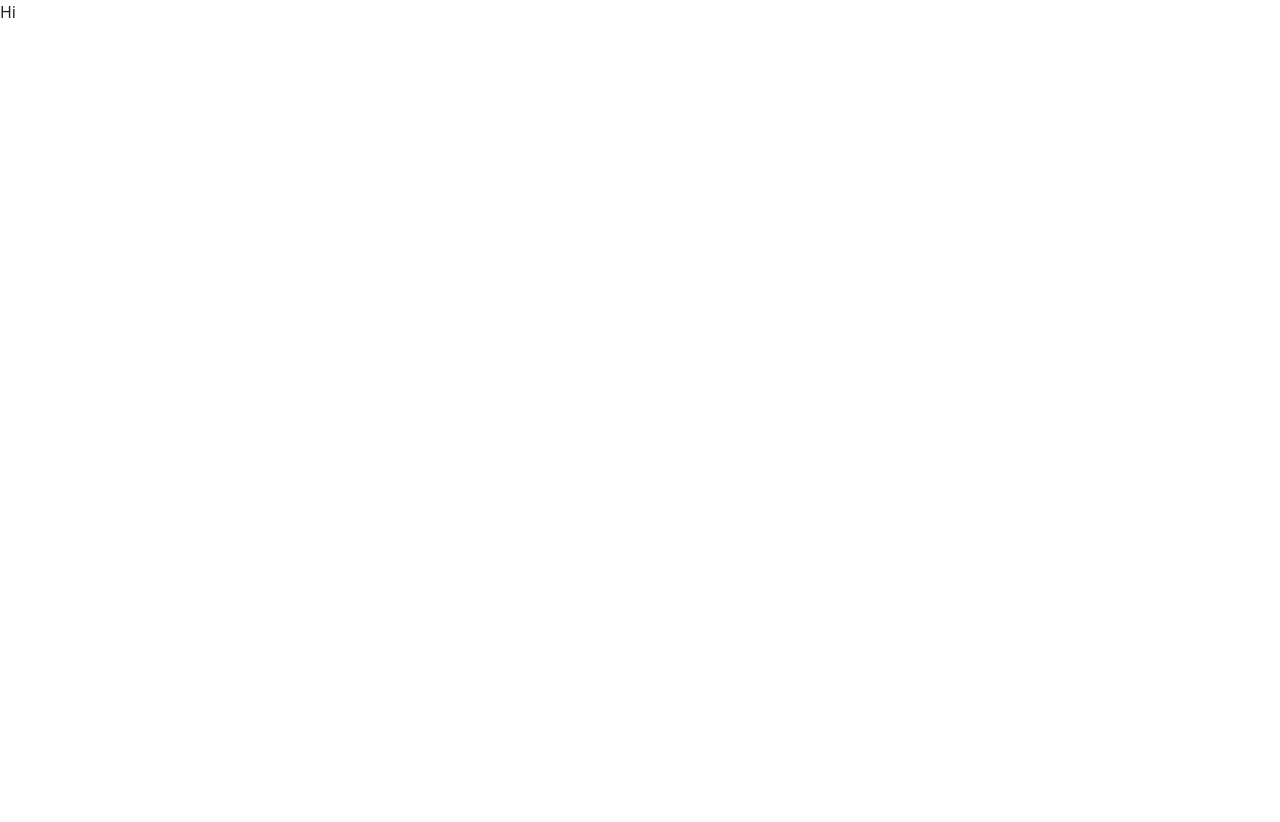
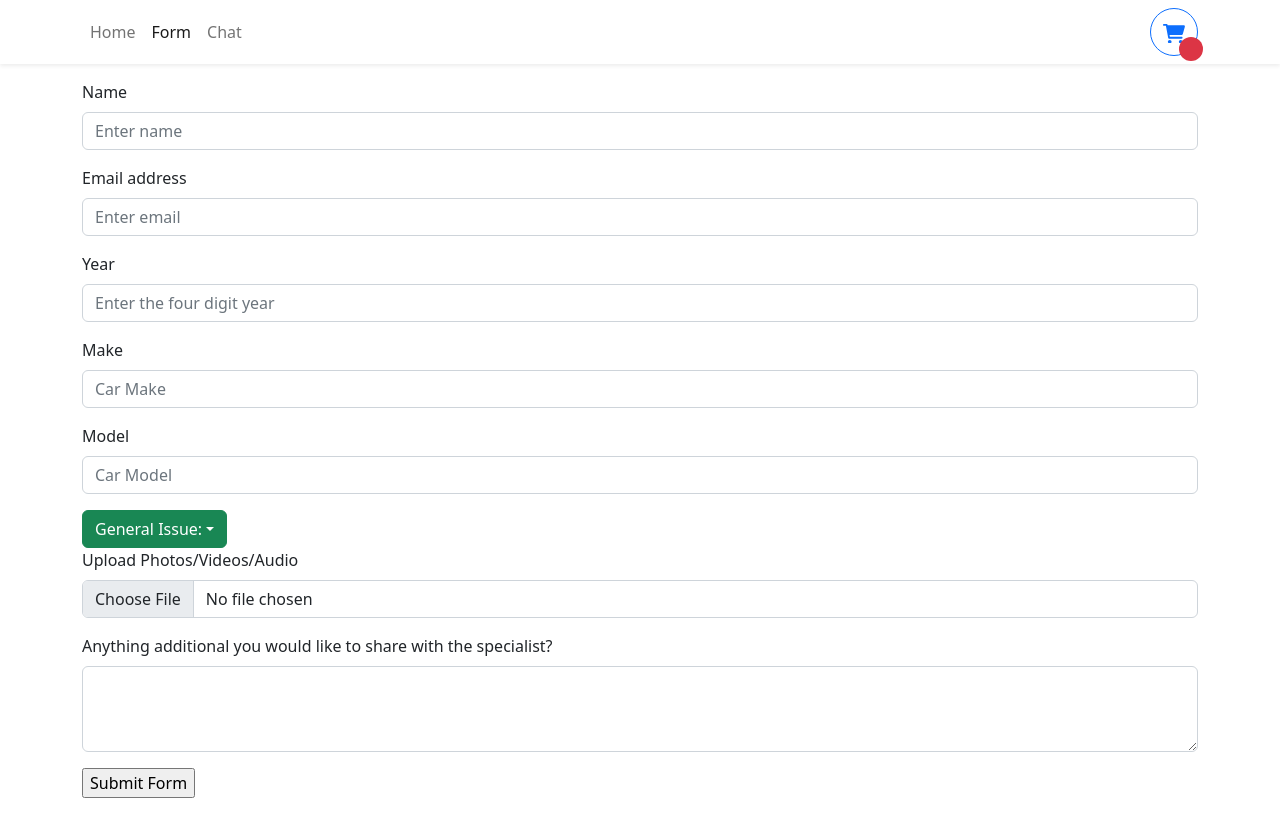
Before and after one commit to avivagars/UnderTheHood, a React (Create React App) app: page /form in a window 1280 px wide. Before the commit the page ends 800 px from the top, so only its background shows below. Built offline with nearby package versions, Linux system fonts and the light colour scheme.

Commit message:
made react form and react router

```diff
--- a/src/App.tsx
+++ b/src/App.tsx
@@ -1,12 +1,25 @@
 import React from 'react';
 import "bootstrap/dist/css/bootstrap.min.css"
-import { db, auth } from './firebase';
+// import { db, auth } from './firebase';
+import { Navbar } from "./components/Navbar"
+import { Container } from 'react-bootstrap';
+import { Route, Router, Routes } from 'react-router-dom';
+import { HomePage } from "./components/HomePage"
+import { CarForm } from "./components/CarForm"
+import { ChatPage } from "./components/ChatPage"
 
 
 function App() {
   return (
-    <div className="App">
-      Hi
+    <div>
+      <Navbar/>
+      <Container className='mb-4'>
+        <Routes>
+          <Route path='/' element={<HomePage/>} />
+          <Route path='/form' element={<CarForm/>} />
+          <Route path='/chat' element={<ChatPage/>} />
+        </Routes>
+      </Container>
     </div>
   );
 }
--- /dev/null
+++ b/src/components/CarForm.tsx
@@ -0,0 +1,53 @@
+import { useState } from "react";
+import Dropdown from 'react-bootstrap/Dropdown';
+import Form from 'react-bootstrap/Form';
+
+export function CarForm() {
+
+  return (
+    <Form>
+        <Form.Group className="mb-3" controlId="formBasicEmail">
+        <Form.Label>Name</Form.Label>
+        <Form.Control type="text" placeholder="Enter name" />
+      </Form.Group>
+      <Form.Group className="mb-3" controlId="formBasicEmail">
+        <Form.Label>Email address</Form.Label>
+        <Form.Control type="email" placeholder="Enter email" />
+      </Form.Group>
+      <Form.Group className="mb-3" controlId="formBasicEmail">
+        <Form.Label>Year</Form.Label>
+        <Form.Control type="number" placeholder="Enter the four digit year" />
+      </Form.Group>
+      <Form.Group className="mb-3" controlId="formBasicEmail">
+        <Form.Label>Make</Form.Label>
+        <Form.Control type="text" placeholder="Car Make" />
+      </Form.Group>
+      <Form.Group className="mb-3" controlId="formBasicEmail">
+        <Form.Label>Model</Form.Label>
+        <Form.Control type="text" placeholder="Car Model" />
+      </Form.Group>
+    <Dropdown>
+      <Dropdown.Toggle variant="success" id="dropdown-basic">
+        General Issue:
+      </Dropdown.Toggle>
+
+      <Dropdown.Menu>
+        <Dropdown.Item href="#/action-1">Action</Dropdown.Item>
+        <Dropdown.Item href="#/action-2">Another action</Dropdown.Item>
+        <Dropdown.Item href="#/action-3">Something else</Dropdown.Item>
+      </Dropdown.Menu>
+    </Dropdown>
+    <Form.Group className="mb-3" controlId="formFile">
+        <Form.Label>Upload Photos/Videos/Audio</Form.Label>
+        <Form.Control type="file" placeholder=".jpg, .png...." />
+      </Form.Group>
+      <Form.Group className="mb-3" controlId="formBasicEmail">
+        <Form.Label>Anything additional you would like to share with the specialist?</Form.Label>
+        <Form.Control as="textarea" rows={3} />
+      </Form.Group>
+    <div>
+      <input type="submit" value="Submit Form" />
+    </div>
+  </Form>
+  );
+};
--- /dev/null
+++ b/src/components/ChatPage.tsx
@@ -0,0 +1,7 @@
+import React from "react";
+
+export function ChatPage () {
+    return (
+        <div>Chat</div>
+    )
+}
--- /dev/null
+++ b/src/components/HomePage.tsx
@@ -0,0 +1,6 @@
+// import { Button } from "react-bootstrap"
+export function HomePage () {
+    return (
+        <div>Home</div>
+    )
+}
--- /dev/null
+++ b/src/components/Navbar.tsx
@@ -0,0 +1,51 @@
+import React from "react";
+import { Button, Container, Nav, Navbar as NavbarBS } from "react-bootstrap";
+import { NavLink } from "react-router-dom";
+export function Navbar() {
+  return (
+    <NavbarBS sticky="top" className="bg-white shadow-sm mb-3">
+      <Container>
+        <Nav className="me-auto">
+          <Nav.Link to="/" as={NavLink}>
+            {" "}
+            Home{" "}
+          </Nav.Link>
+          <Nav.Link to="/form" as={NavLink}>
+            {" "}
+            Form{" "}
+          </Nav.Link>
+          <Nav.Link to="/chat" as={NavLink}>
+            {" "}
+            Chat{" "}
+          </Nav.Link>
+        </Nav>
+        <Button
+          style={{ width: "3rem", height: "3rem", position: "relative" }}
+          variant="outline-primary"
+          className="rounded-circle"
+        >
+          <svg
+            xmlns="http://www.w3.org/2000/svg"
+            viewBox="0 0 576 512"
+            fill="currentColor"
+          >
+            <path d="M96 0C107.5 0 117.4 8.19 119.6 19.51L121.1 32H541.8C562.1 32 578.3 52.25 572.6 72.66L518.6 264.7C514.7 278.5 502.1 288 487.8 288H170.7L179.9 336H488C501.3 336 512 346.7 512 360C512 373.3 501.3 384 488 384H159.1C148.5 384 138.6 375.8 136.4 364.5L76.14 48H24C10.75 48 0 37.25 0 24C0 10.75 10.75 0 24 0H96zM128 464C128 437.5 149.5 416 176 416C202.5 416 224 437.5 224 464C224 490.5 202.5 512 176 512C149.5 512 128 490.5 128 464zM512 464C512 490.5 490.5 512 464 512C437.5 512 416 490.5 416 464C416 437.5 437.5 416 464 416C490.5 416 512 437.5 512 464z" />
+          </svg>
+          <div
+            className="rounded-circle bg-danger d-flex justify-content-center
+            align-items-center"
+            style={{
+              color: "white",
+              width: "1.5rem",
+              height: "1.5rem",
+              position: "absolute",
+              bottom: 0,
+              right: 0,
+              transform: "translate(25%, 25%)",
+            }}
+          ></div>
+        </Button>
+      </Container>
+    </NavbarBS>
+  );
+}
--- a/src/index.tsx
+++ b/src/index.tsx
@@ -2,13 +2,17 @@
 import ReactDOM from 'react-dom/client';
 import App from './App';
 import reportWebVitals from './reportWebVitals';
+import "bootstrap/dist/css/bootstrap.min.css"
+import { BrowserRouter } from 'react-router-dom';
 
 const root = ReactDOM.createRoot(
   document.getElementById('root') as HTMLElement
 );
 root.render(
   <React.StrictMode>
+    <BrowserRouter>
     <App />
+    </BrowserRouter>
   </React.StrictMode>
 );
 
```
